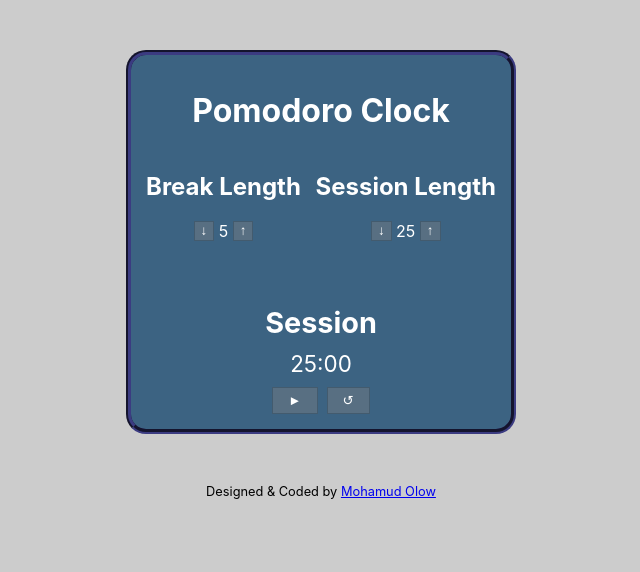
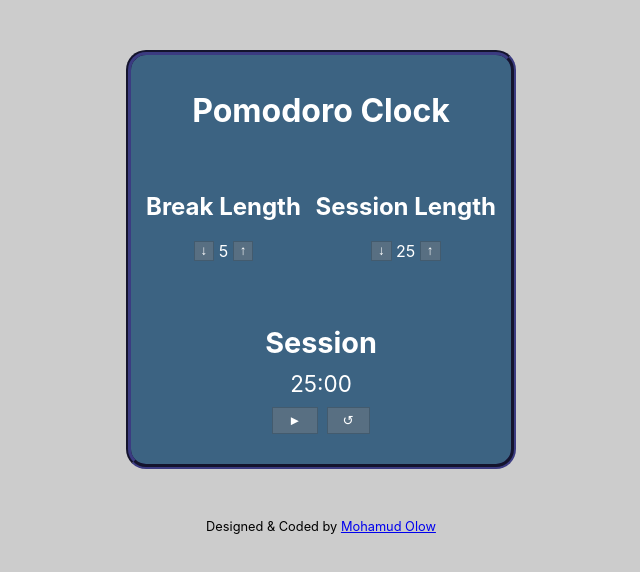
Before and after one commit to mohamudolow/pomodoro-clock, a React (Create React App) app: page / in a window 1280 px wide. Shown: the top 572 px of the page, without its empty margins (319-959 px from the left). Built offline with nearby package versions, Linux system fonts and the light colour scheme.

Commit message:
add extra space after some elements

```diff
--- a/src/App.css
+++ b/src/App.css
@@ -5,7 +5,7 @@ body {
     text-align: center;
     width: 350px;
     margin: 50px auto;
-    padding: 15px;
+    padding: 15px 15px 30px;
     border: 5px groove #3b3b81;
     border-radius: 20px;
     color: #fff;
--- a/src/App.js
+++ b/src/App.js
@@ -43,7 +43,7 @@ active: false
 render() {
 return (
 <div className="App">
-<Header />
+<Header /><br />
 <div id="setting">
 <SetTimer type="break" value={this.state.breakValue} />
 <SetTimer type="session" value={this.state.sessionValue} />
```
